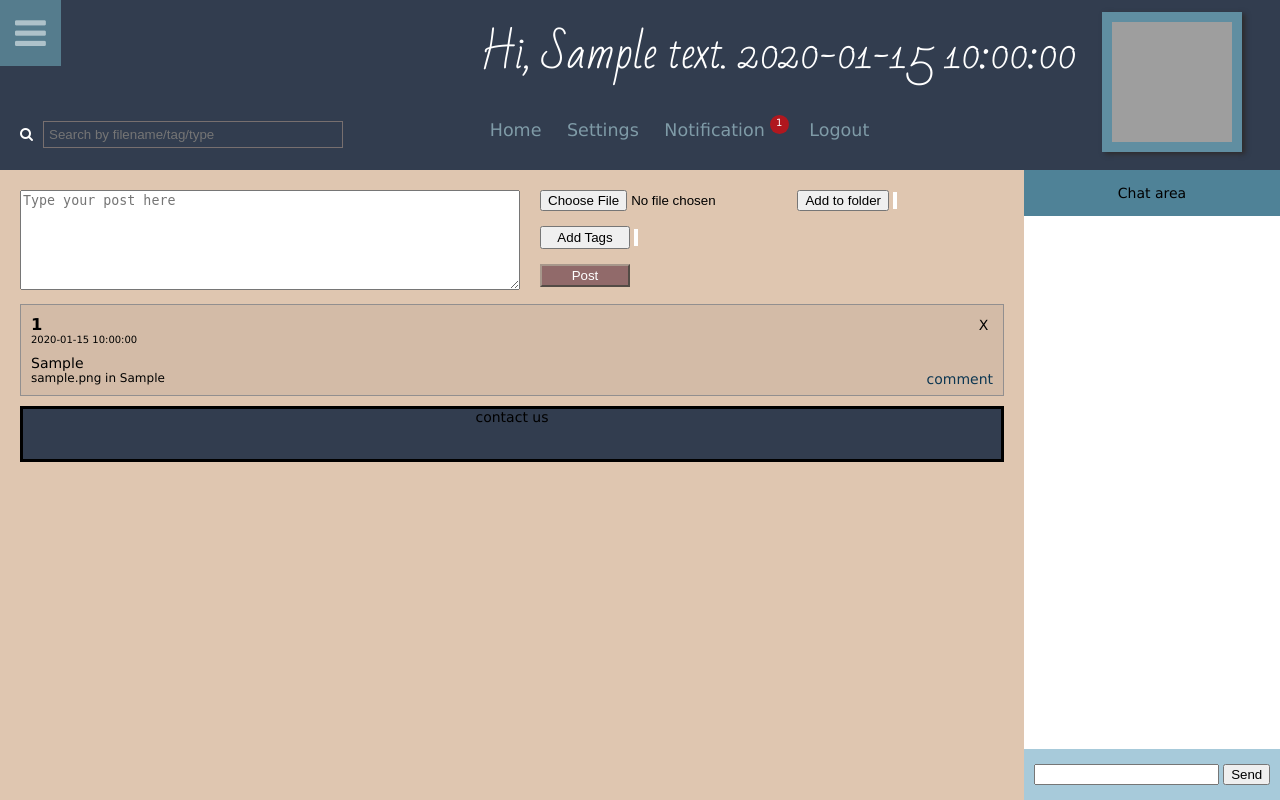
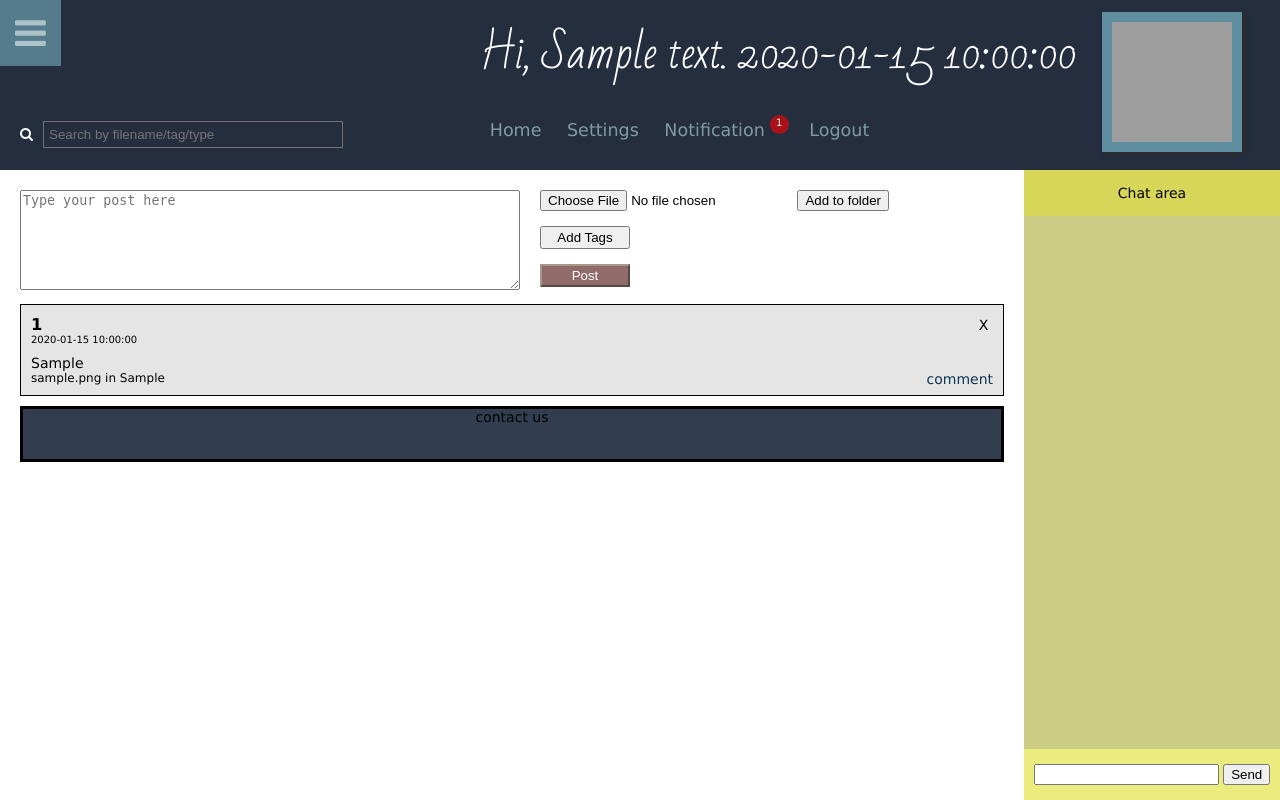
Before and after one commit to tanny411/GroupStudy, a PHP site: page /grouppage.php in a window 1280 px wide. Run offline with PHP 8.4, Linux system fonts and the light colour scheme; the visitor is signed in with stand-in values (Sample User, id 1); tables that the repository leaves empty or names only in its code hold one stand-in row (values such as "Sample post"); data that the repository does not hold is empty; grey boxes are pictures that could not be loaded.

Commit message:
colors changed

```diff
--- a/grouppage.css
+++ b/grouppage.css
@@ -1,7 +1,7 @@
 body{
     font-family: Verdana, Geneva, Tahoma, sans-serif;
     margin:0px 0px 0px 0px;
-    background-color: #dfc6b0;
+    background-color: rgb(255, 255, 255);
     font-size: 14px;
 }
 ul , li{
@@ -18,7 +18,7 @@
     top:0px;
     width:100%;
     position:fixed;
-    background-color: #323d4f;
+    background-color: #242e3f;
     height:170px;
     position: fixed;
     z-index: 2;
@@ -105,7 +105,7 @@
     height: calc(100%);
     width:0px;
     position:fixed;
-    z-index:1;
+    z-index:3;
     top:0;
     left:0;
 
@@ -154,7 +154,7 @@
 }
 .chatarea{
     z-index: -1;
-    background-color:#fff;
+    background-color:rgb(206, 205, 133);
     width:20%;
     position:fixed;
     right:0;
@@ -162,7 +162,7 @@
     height:calc(100% - 170px); /*add here too*/
 }
 .chattop{
-    background-color: #4f8297;
+    background-color: rgb(216, 214, 89);
     padding:15px;
     text-align: center;
 }
@@ -178,7 +178,7 @@
     padding-bottom:5px;
 }
 .chat{
-    background-color: #a7cada;
+    background-color:rgb(236, 235, 125);
     padding-bottom:15px;
     padding-top:15px;
     text-align: center;
@@ -249,8 +249,8 @@
     margin-bottom: 10px;
 }
 .apost{
-    border:solid 1px #928f8f;
-    background-color:rgba(1,1,1,.05);
+    border:solid 1px black;
+    background-color:rgba(1,1,1,.1);
     padding:10px;
     margin-bottom:10px;
 }
@@ -349,7 +349,7 @@
     cursor: pointer;
 }
 .comment-box{
-    border:solid 1px #928f8f;
+    border:solid 1px rgba(0, 0, 0, 0.479);
     background-color:rgba(1,1,1,.05);
     padding:2px;
     margin-top:10px;
--- a/grouppage.php
+++ b/grouppage.php
@@ -75,7 +75,6 @@
 			<div class=\"commentbtn\">comment</div>
 			<div class=\"file-folder\">".$query_row['file_name']." in ".$query_row['folder']."</div>";
 			$feed.="<div class=\"comment-list\">
-			<hr/>
 			<div class=\"comment-box curr\"><textarea class=\"com-text\"></textarea><button class=\"com-postbtn\">post</button></div>
 			<div class=\"comments\">".$comments."</div></div></div>";
 
```
Also changed, not shown: loggedin.css (+5 -5 lines), backL.jpg, files/12_REPEAT.PNG (added).
